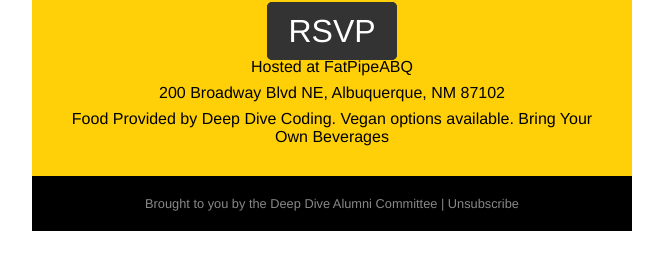
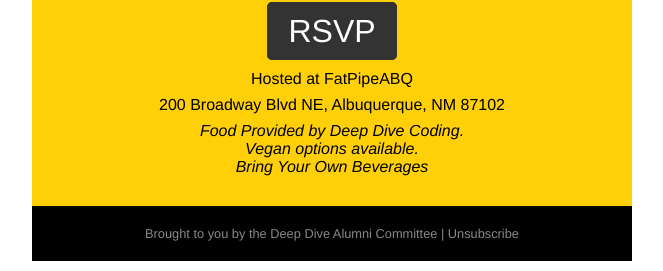
Before and after one commit to noeldevelops/alumni-emails, a plain HTML site: page index.html in a window 1280 px wide. Shown: the part 766-1037 px from the top of the page, without its empty margins (308-971 px from the left). Before the commit the page ends 1007 px from the top, so only its background shows below. Drawn offline with Linux system fonts and the light colour scheme.

Commit message:
Spacing edits

```diff
--- a/index.html
+++ b/index.html
@@ -20,9 +20,9 @@
         <p class="date">Saturday, September 23rd from 3:00pm - 6:00pm </p>
         <br>
         <a class="rsvp">RSVP</a>
-        <p class="location">Hosted at <a href="http://fatpipeabq.com/">FatPipeABQ</a></p>
-        <p class="location">200 Broadway Blvd NE, Albuquerque, NM 87102</p>
-        <p class="fineprint">Food Provided by Deep Dive Coding. Vegan options available. Bring Your Own Beverages</p>
+        <div class="location"><p>Hosted at <a href="http://fatpipeabq.com/">FatPipeABQ</a></p>
+        <p>200 Broadway Blvd NE, Albuquerque, NM 87102</p></div>
+        <p class="fineprint">Food Provided by Deep Dive Coding. <br>Vegan options available.<br> Bring Your Own Beverages</p>
       </div>
       <footer>Brought to you by the Deep Dive Alumni Committee | Unsubscribe</footer>
     </div>
--- a/style.css
+++ b/style.css
@@ -49,7 +49,7 @@ a {
   font-weight: lighter;
 }
 .rsvp {
-  margin: 50px auto;
+  margin: 50px;
   padding: 10px 20px;
   background-color: #333;
   color: white;
@@ -57,13 +57,18 @@ a {
   border-radius: 5px;
   font-size: 2em;
 }
+
 .info {
   margin: 10px 20px 30px;
   font-weight: 300;
 }
 
-
-
+.location {
+  margin-top: 20px;
+  }
+.fineprint {
+  font-style: italic;
+}
 footer {
   background-color: black;
   color: #888;
```
